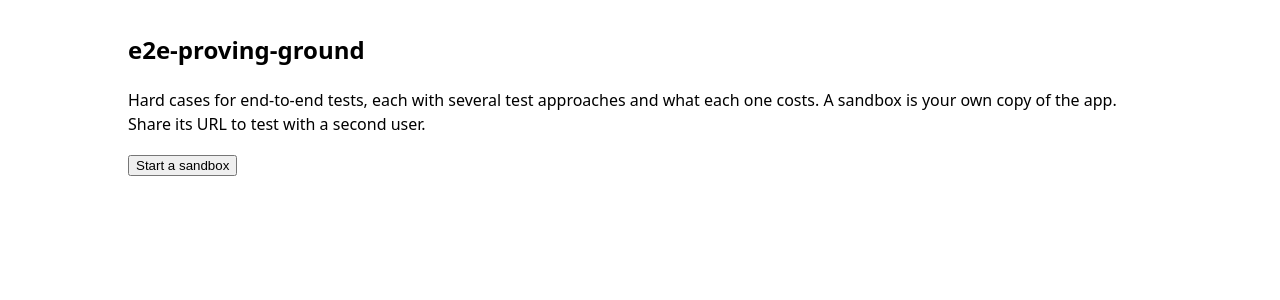
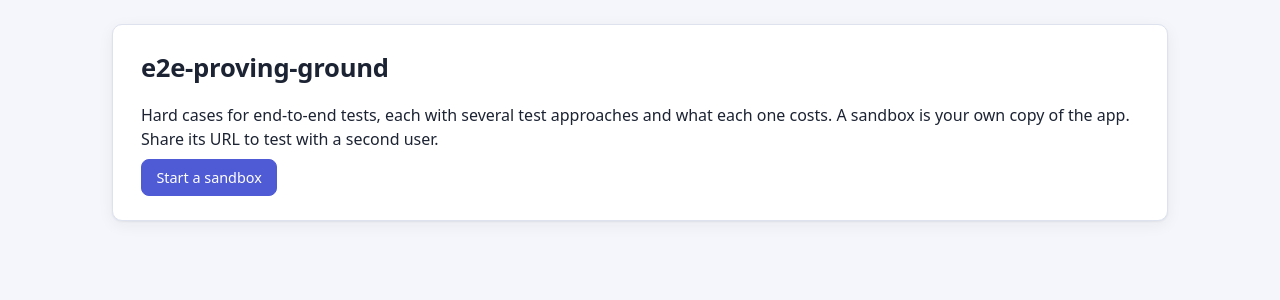
Before and after one commit to bartech-lab/e2e-casebook, a React (Vite) app in the folder web/: page / in a window 1280 px wide. Shown: the top 300 px of the page. Built offline with nearby package versions, Linux system fonts and the light colour scheme.

Commit message:
Restyle the app: top bar, page cards, buttons, inputs, tables
CSS only. Trap-sensitive sizes (the clipped toolbar strip, the virtual
list rows, the toast) keep their dimensions, and nothing animates.

```diff
--- a/web/src/styles.css
+++ b/web/src/styles.css
@@ -1,26 +1,92 @@
-body { font-family: system-ui, sans-serif; max-width: 64rem; margin: 2rem auto; padding: 0 1rem; line-height: 1.5; }
+:root {
+  --bg: #f4f6fb;
+  --surface: #ffffff;
+  --text: #1c2333;
+  --muted: #5d6680;
+  --border: #dde2ee;
+  --accent: #4f5bd5;
+  --accent-dark: #3d47b4;
+  --accent-soft: #eef0fd;
+  --ok: #0a7d32;
+  --error: #b42318;
+  --warn: #8a5300;
+  --radius: 10px;
+  --shadow: 0 1px 2px rgb(28 35 51 / 6%), 0 4px 16px rgb(28 35 51 / 6%);
+  color-scheme: light;
+}
+*, *::before, *::after { box-sizing: border-box; }
+body { font-family: system-ui, -apple-system, 'Segoe UI', Roboto, sans-serif; background: var(--bg); color: var(--text); max-width: 68rem; margin: 0 auto; padding: 0 1rem 3rem; line-height: 1.5; }
+h1 { font-size: 1.6rem; margin: 0 0 1rem; letter-spacing: -0.01em; }
+h2 { font-size: 1.15rem; margin: 1.75rem 0 0.75rem; }
+a { color: var(--accent); text-decoration: none; }
+a:hover { text-decoration: underline; }
 ol { padding-left: 1.5rem; }
-[data-state="open"] { color: #0a7d32; }
-[data-state="closed"], [data-state="gone"] { color: #b42318; }
-[role="alert"] { color: #b42318; }
-nav { margin-bottom: 1rem; }
-nav span { margin-left: 1rem; color: #555; }
-.columns { display: grid; grid-template-columns: repeat(3, 1fr); gap: 1rem; }
+p { margin: 0.5rem 0; }
+
+main > section, main > form { background: var(--surface); border: 1px solid var(--border); border-radius: var(--radius); box-shadow: var(--shadow); padding: 1.5rem 1.75rem; margin-top: 1.5rem; }
+
+nav { position: sticky; top: 0; z-index: 2; display: flex; flex-wrap: wrap; align-items: center; gap: 0.1rem; margin: 0 -1rem; padding: 0.6rem 1rem; background: var(--surface); border-bottom: 1px solid var(--border); font-size: 0; }
+nav > * { font-size: 0.9rem; }
+nav a { color: var(--muted); padding: 0.3rem 0.5rem; border-radius: 999px; font-weight: 500; }
+nav a:hover { background: var(--accent-soft); color: var(--accent); text-decoration: none; }
+nav span { color: var(--muted); margin-left: 0.5rem; white-space: nowrap; }
+nav span:first-of-type { margin-left: auto; }
+nav [data-testid="notifications"] { background: var(--accent-soft); color: var(--accent); padding: 0.2rem 0.6rem; border-radius: 999px; font-weight: 600; }
+
+button { font: inherit; font-size: 0.9rem; font-weight: 500; color: var(--text); background: var(--surface); border: 1px solid var(--border); border-radius: 8px; padding: 0.4rem 0.9rem; cursor: pointer; }
+button:hover:not(:disabled) { border-color: var(--accent); color: var(--accent); }
+button[type="submit"], main > section > button:first-of-type:only-of-type { background: var(--accent); border-color: var(--accent); color: #fff; }
+button[type="submit"]:hover:not(:disabled) { background: var(--accent-dark); color: #fff; }
+button:disabled { opacity: 0.5; cursor: not-allowed; }
+button:focus-visible, a:focus-visible, input:focus-visible, select:focus-visible, textarea:focus-visible { outline: 2px solid var(--accent); outline-offset: 2px; }
+
+label { display: block; margin: 0.6rem 0; color: var(--text); }
+input:not([type="checkbox"], [type="radio"]), select, textarea { font: inherit; color: var(--text); background: var(--surface); border: 1px solid var(--border); border-radius: 8px; padding: 0.4rem 0.6rem; }
+input[type="checkbox"], input[type="radio"] { accent-color: var(--accent); width: 1rem; height: 1rem; vertical-align: -0.15rem; }
+textarea { display: block; width: 100%; min-height: 6rem; }
+fieldset { border: 1px solid var(--border); border-radius: var(--radius); padding: 0.5rem 1rem 0.75rem; margin: 0.5rem 0 1rem; }
+legend { font-weight: 600; padding: 0 0.35rem; }
+form { margin: 0.5rem 0; }
+
+table { border-collapse: collapse; margin: 0.75rem 0; min-width: 18rem; }
+th, td { text-align: left; padding: 0.45rem 0.9rem; border-bottom: 1px solid var(--border); }
+tbody tr:last-child th, tbody tr:last-child td { border-bottom: 0; }
+th[scope="row"] { font-weight: 500; color: var(--muted); }
+td { font-variant-numeric: tabular-nums; }
+dl { display: grid; grid-template-columns: max-content auto; gap: 0.35rem 1.5rem; margin: 0.75rem 0; }
+dt { color: var(--muted); }
+dd { margin: 0; font-variant-numeric: tabular-nums; }
+
+main > section > ul { list-style: none; padding: 0; margin: 0.75rem 0; }
+main > section > ul > li { padding: 0.55rem 0.8rem; border: 1px solid var(--border); border-radius: 8px; margin-bottom: 0.4rem; background: var(--surface); }
+main > section > ul > li button { padding: 0.2rem 0.6rem; font-size: 0.8rem; margin-left: 0.4rem; }
+
+[data-state="open"] { color: var(--ok); }
+[data-state="closed"], [data-state="gone"] { color: var(--error); }
+[role="alert"] { color: var(--error); }
+
+.columns { display: grid; grid-template-columns: repeat(3, 1fr); gap: 1rem; margin-top: 1rem; }
+.column { background: var(--bg); border-radius: var(--radius); padding: 0.25rem 0.75rem 0.75rem; }
+.column h2 { margin-top: 0.75rem; font-size: 0.95rem; color: var(--muted); }
 .column ul { list-style: none; padding: 0; }
-.column li { border: 1px solid #ccc; border-radius: 4px; padding: 0.5rem; margin-bottom: 0.5rem; }
-.column button { font-size: 0.8rem; margin: 0.25rem 0.25rem 0 0; }
-label { display: block; margin: 0.5rem 0; }
-textarea { display: block; width: 100%; min-height: 6rem; }
-.toast { position: fixed; bottom: 1rem; right: 1rem; background: #0a7d32; color: #fff; padding: 0.5rem 1rem; border-radius: 4px; }
-.due { font-size: 0.8rem; color: #8a5300; }
-dialog { width: min(32rem, 90vw); }
+.column li { background: var(--surface); border: 1px solid var(--border); border-radius: 8px; padding: 0.6rem 0.7rem; margin-bottom: 0.5rem; box-shadow: 0 1px 2px rgb(28 35 51 / 5%); }
+.column button { font-size: 0.8rem; padding: 0.15rem 0.5rem; margin: 0.35rem 0.25rem 0 0; }
+.due { font-size: 0.8rem; color: var(--warn); }
+
+.toast { position: fixed; bottom: 1rem; right: 1rem; background: var(--ok); color: #fff; padding: 0.6rem 1.1rem; border-radius: 8px; box-shadow: var(--shadow); }
+dialog { width: min(32rem, 90vw); border: 1px solid var(--border); border-radius: var(--radius); box-shadow: var(--shadow); }
+
 .picker { position: relative; margin: 0.5rem 0; }
-.picker ul { position: absolute; z-index: 1; list-style: none; margin: 0.25rem 0 0; padding: 0.25rem 0; background: #fff; border: 1px solid #ccc; border-radius: 4px; min-width: 4rem; }
+.picker ul { position: absolute; z-index: 1; list-style: none; margin: 0.25rem 0 0; padding: 0.25rem 0; background: var(--surface); border: 1px solid var(--border); border-radius: 8px; box-shadow: var(--shadow); min-width: 4rem; }
 .picker li { padding: 0.25rem 0.75rem; cursor: pointer; }
-.picker li.active { background: #e6f0ff; }
+.picker li.active { background: var(--accent-soft); }
 .picker li[aria-selected="true"] { font-weight: bold; }
+
 .strip { display: inline-block; width: 6.5rem; overflow: hidden; white-space: nowrap; vertical-align: middle; }
 .strip button { width: 6rem; margin-right: 0.5rem; }
-.more { position: relative; }
-.more ul { position: absolute; z-index: 1; left: 0; list-style: none; margin: 0.25rem 0 0; padding: 0.25rem 0; background: #fff; border: 1px solid #ccc; border-radius: 4px; min-width: 6rem; }
-.more li button { display: block; width: 100%; text-align: left; border: 0; background: none; padding: 0.25rem 0.75rem; cursor: pointer; }
+.more { position: relative; margin-left: 0.25rem; }
+.more ul { position: absolute; z-index: 1; left: 0; list-style: none; margin: 0.25rem 0 0; padding: 0.25rem 0; background: var(--surface); border: 1px solid var(--border); border-radius: 8px; box-shadow: var(--shadow); min-width: 6rem; }
+.more li button { display: block; width: 100%; text-align: left; border: 0; border-radius: 0; background: none; padding: 0.3rem 0.75rem; cursor: pointer; }
+.more li button:hover { background: var(--accent-soft); }
+canvas { display: block; background: var(--surface); border: 1px solid var(--border); border-radius: 8px; }
+main > section > ul > li > label { display: inline; margin: 0; }
```
